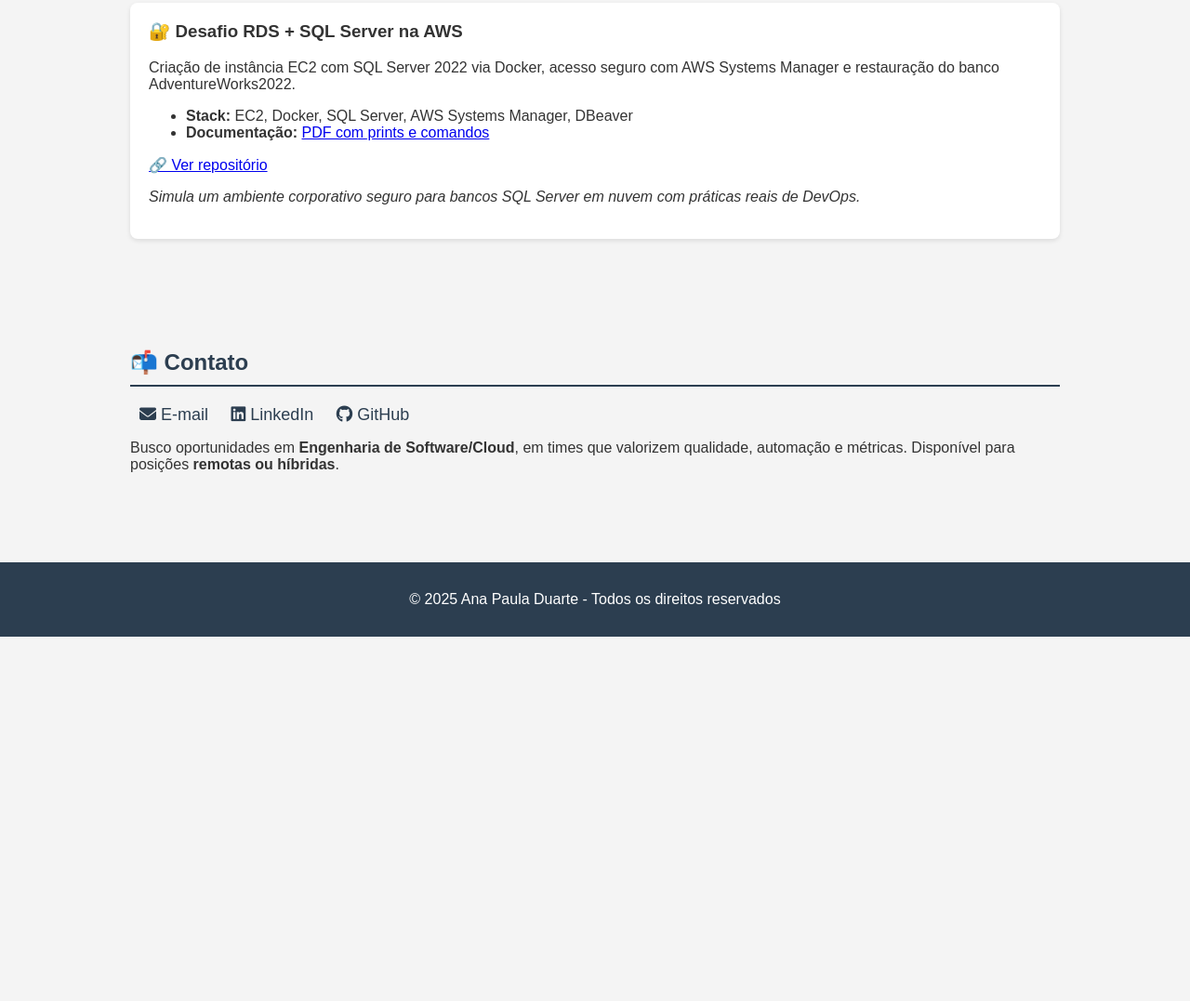
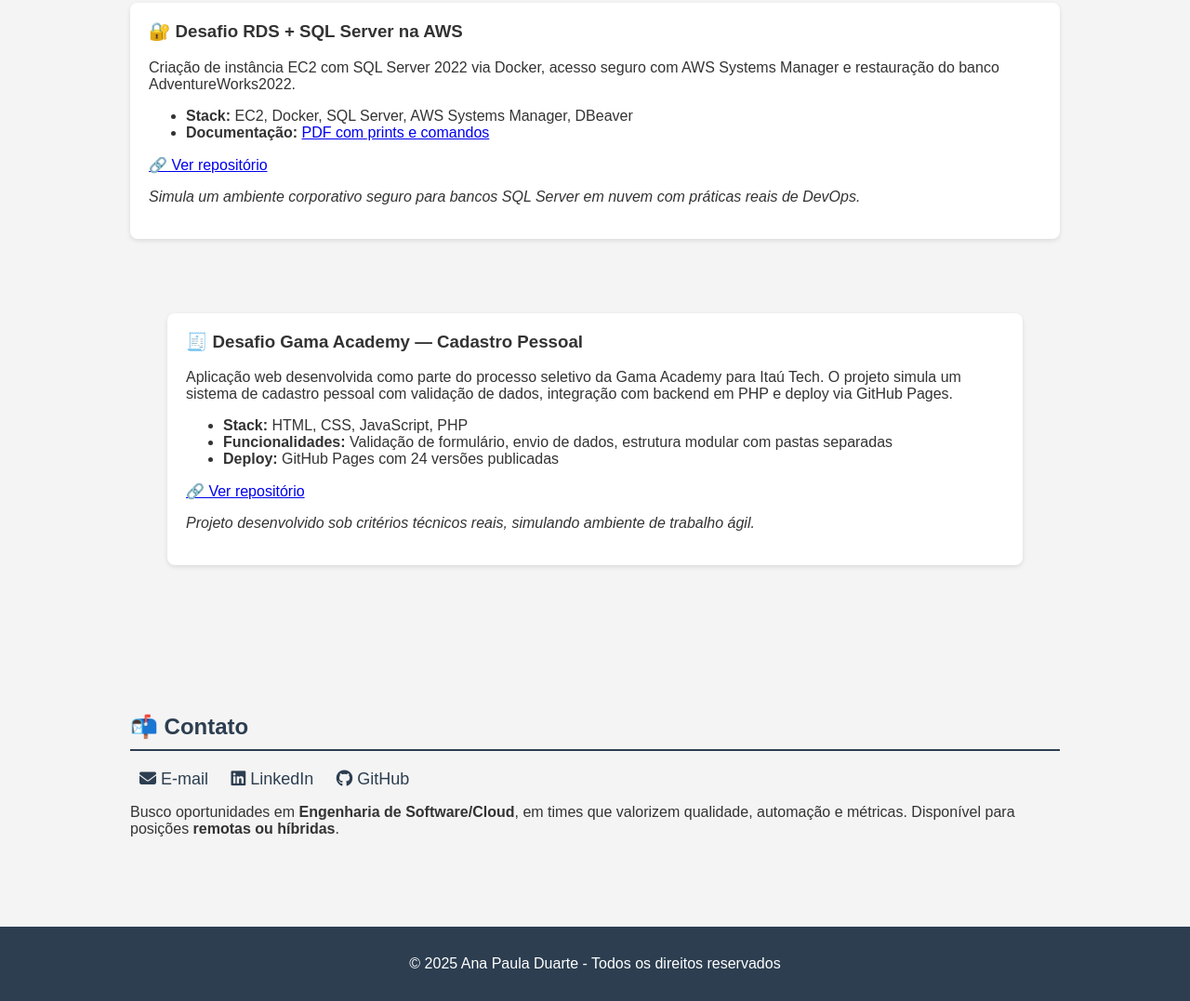
Before and after one commit to apduartte/apduartte.github.io, a plain HTML site: page index.html in a window 1280 px wide. Shown: the part 1374-2451 px from the top of the page at 93% size. Before the commit the page ends 2059 px from the top, so only its background shows below. Drawn offline with Linux system fonts and the light colour scheme.

Commit message:
Add 'Desafio Gama Academy' project section
Added a new project section for 'Desafio Gama Academy' with details about the application, its stack, functionalities, and a link to the repository.

```diff
--- a/index.html
+++ b/index.html
@@ -124,6 +124,19 @@
   <a href="https://github.com/apduartte/aws-practical-projects/tree/master/rds-sqlserver" target="_blank">🔗 Ver repositório</a>
       <p><em>Simula um ambiente corporativo seguro para bancos SQL Server em nuvem com práticas reais de DevOps.</em></p>
 </div>
+    <section id="projetos">
+  <div class="projeto cadastro-pessoal">
+    <h3>🧾 Desafio Gama Academy — Cadastro Pessoal</h3>
+    <p>Aplicação web desenvolvida como parte do processo seletivo da Gama Academy para Itaú Tech. O projeto simula um sistema de cadastro pessoal com validação de dados, integração com backend em PHP e deploy via GitHub Pages.</p>
+    <ul>
+      <li><strong>Stack:</strong> HTML, CSS, JavaScript, PHP</li>
+      <li><strong>Funcionalidades:</strong> Validação de formulário, envio de dados, estrutura modular com pastas separadas</li>
+      <li><strong>Deploy:</strong> GitHub Pages com 24 versões publicadas</li>
+    </ul>
+    <a href="https://github.com/apduartte/desafio-cadastro-pessoal" target="_blank">🔗 Ver repositório</a>
+    <p><em>Projeto desenvolvido sob critérios técnicos reais, simulando ambiente de trabalho ágil.</em></p>
+  </div>
+</section>
   </section>
 
   <section id="contato">
```
